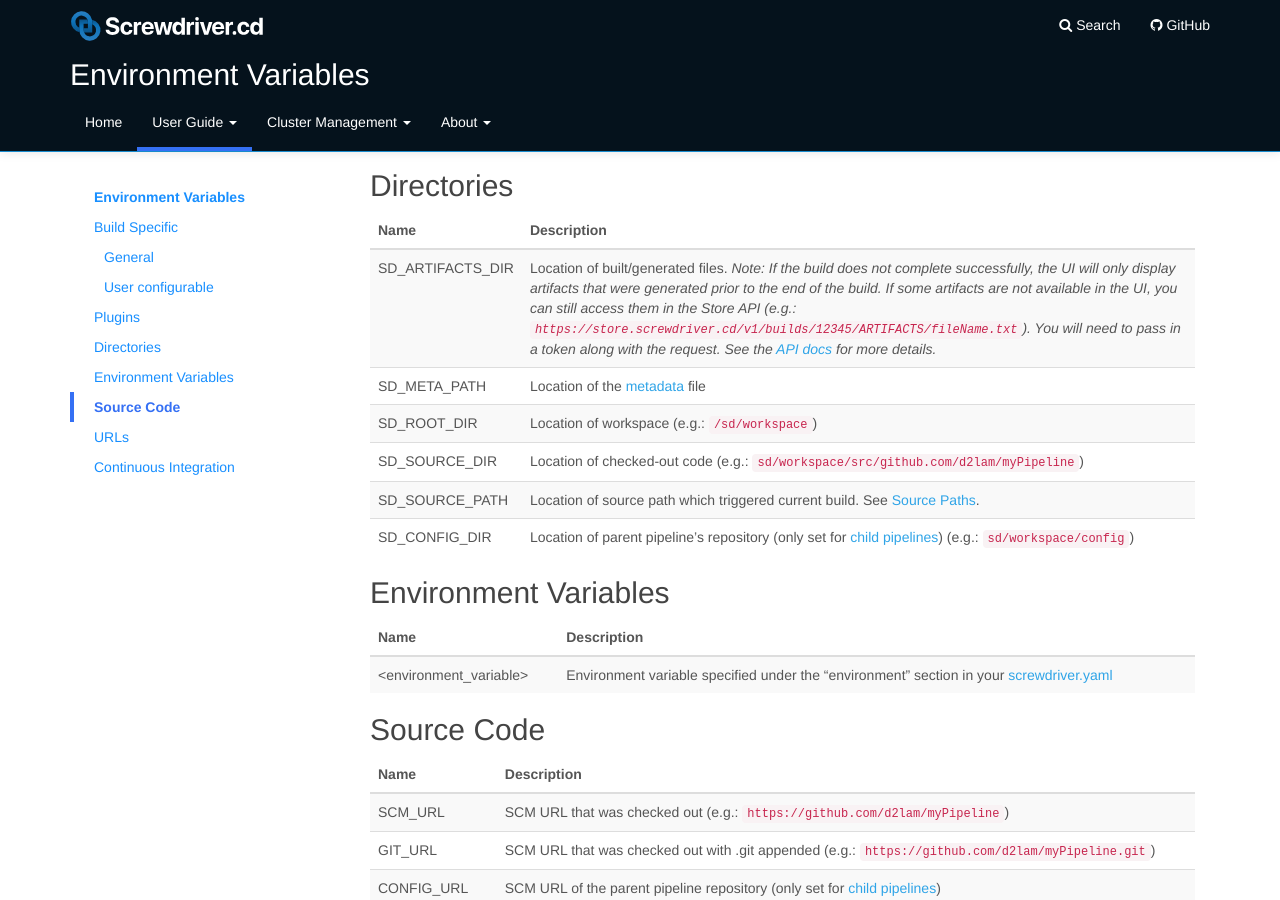
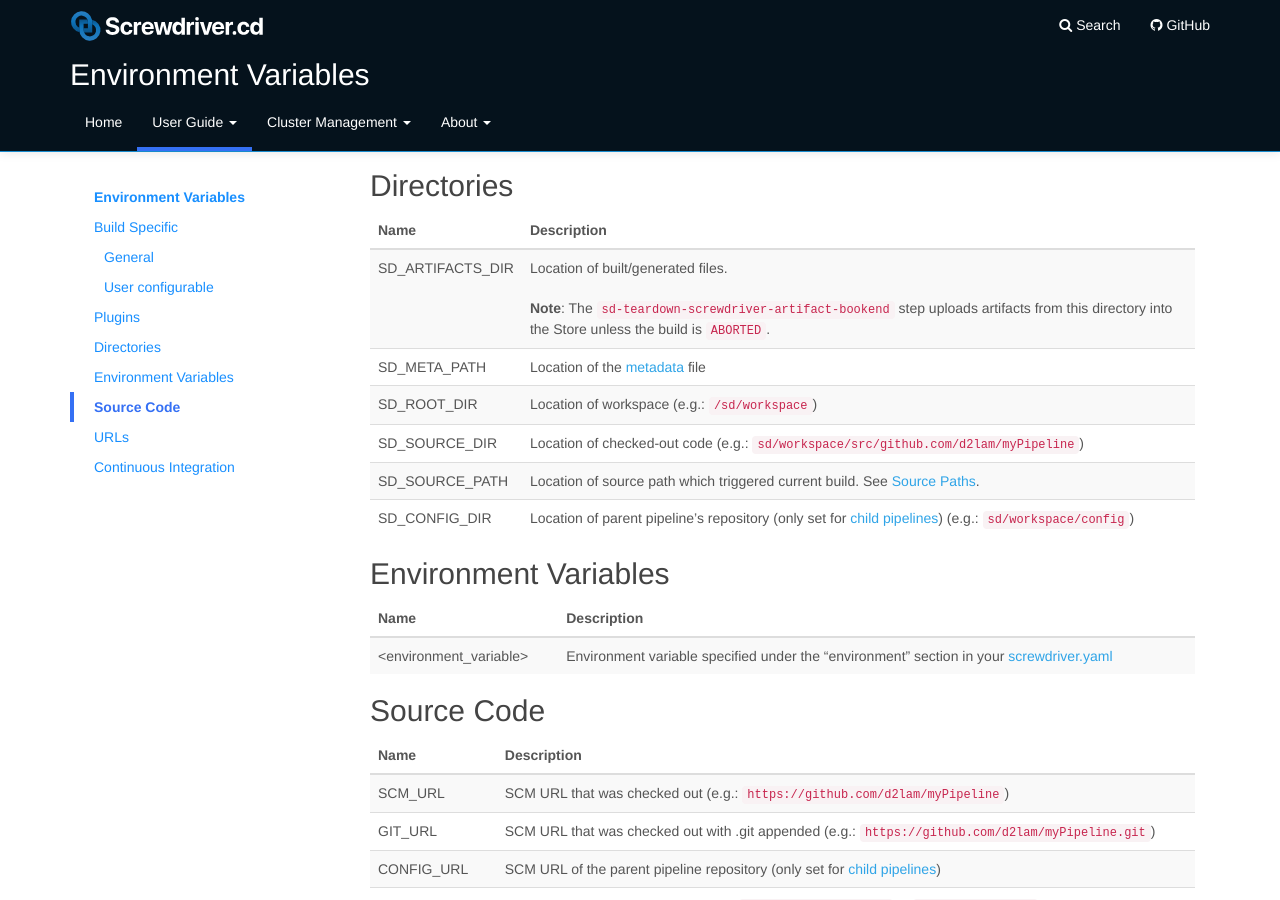
Before and after one commit to screwdriver-cd/guide, a Jekyll site: the page built from docs/user-guide/environment-variables.md, in a window 1280 px wide and 900 px high, scrolled down 1977 px. Built offline with Jekyll 4.4.1, drawn with Linux system fonts in a browser that asks for light colours.

```diff
--- a/docs/user-guide/environment-variables.md
+++ b/docs/user-guide/environment-variables.md
@@ -80,7 +80,7 @@ These environment variables may or may not be available depending on what plugin
 
 | Name | Description |
 |------|-------|
-| SD_ARTIFACTS_DIR | Location of built/generated files. _Note: If the build does not complete successfully, the UI will only display artifacts that were generated prior to the end of the build. If some artifacts are not available in the UI, you can still access them in the Store API (e.g.: `https://store.screwdriver.cd/v1/builds/12345/ARTIFACTS/fileName.txt`). You will need to pass in a token along with the request. See the [API docs](./api.md) for more details._ |
+| SD_ARTIFACTS_DIR | Location of built/generated files. <br><br>**Note**: The `sd-teardown-screwdriver-artifact-bookend` step uploads artifacts from this directory into the Store unless the build is `ABORTED`. |
 | SD_META_PATH | Location of the [metadata](./metadata) file |
 | SD_ROOT_DIR | Location of workspace (e.g.: `/sd/workspace`) |
 | SD_SOURCE_DIR | Location of checked-out code (e.g.: `sd/workspace/src/github.com/d2lam/myPipeline`) |
```
Also changed, not shown: docs/user-guide/configuration/workflow.md (+2 -0 lines).
